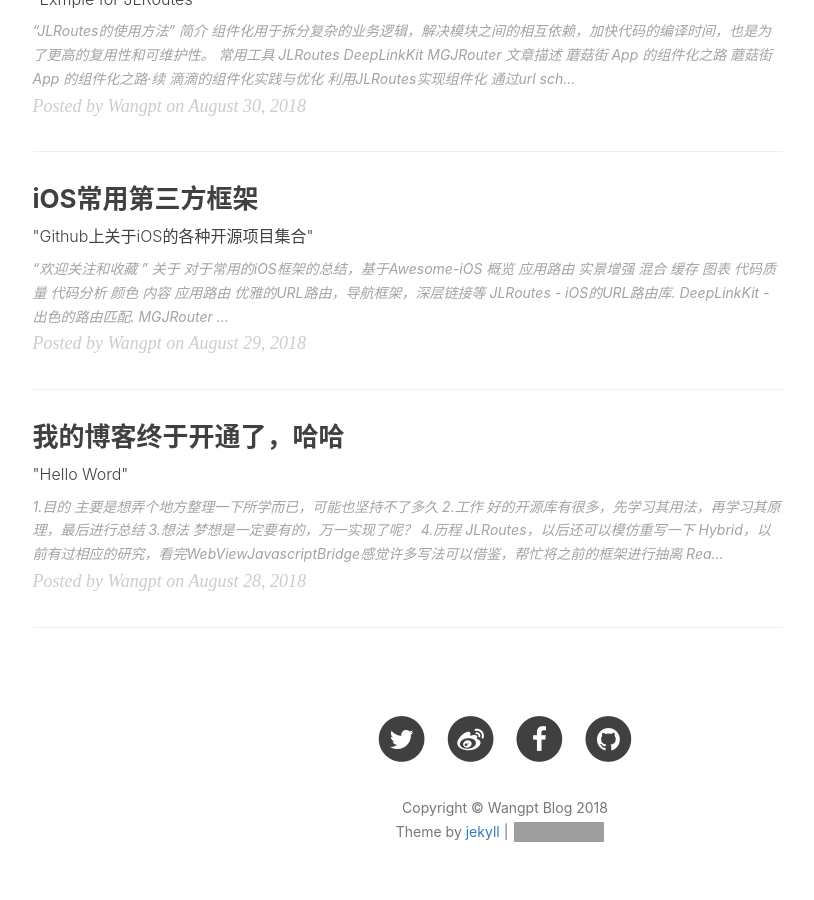
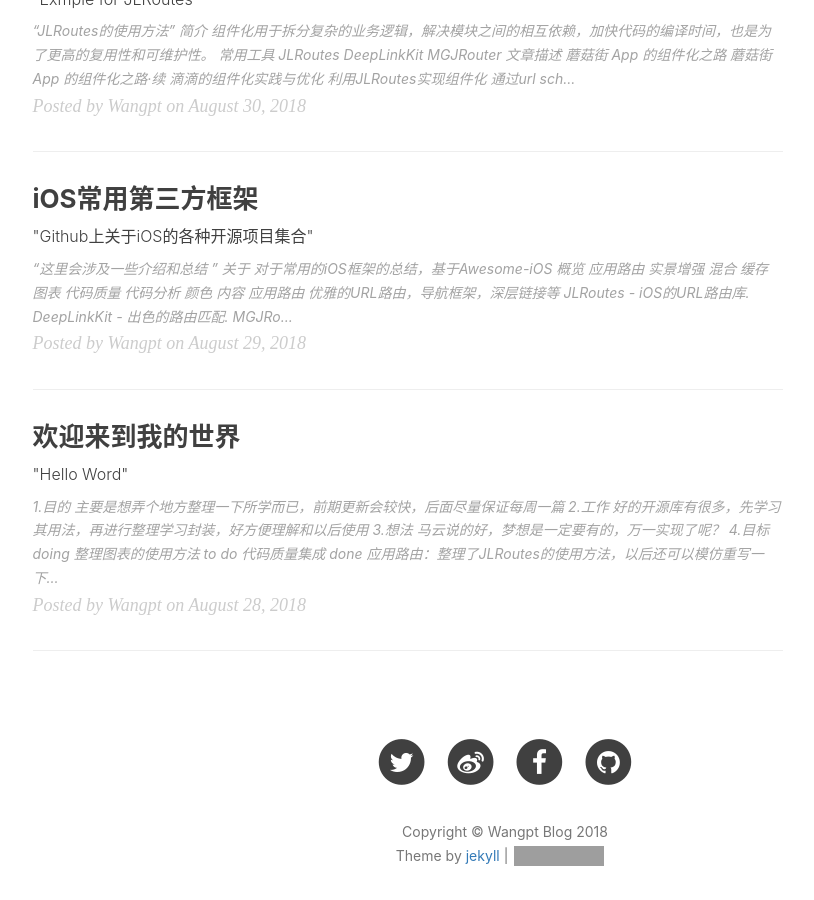
Before and after one commit to wangpt/wangpt.github.io, a Jekyll site: the page built from index.html, in a window 1280 px wide and 900 px high, scrolled down 1687 px. Shown: the whole window, without its empty margins (135-949 px from the left). Built offline with Jekyll 4.4.1, drawn with Linux system fonts in a browser that asks for light colours; nearby versions of some CDN libraries; the list of posts is cut into pages by our own code; comment, search, counter and statistics services are not loaded; some of the changed lines change nothing that is shown; grey boxes are pictures that could not be loaded.

Commit message:
change note

```diff
--- /dev/null
+++ b/_posts/2018-08-28-note-blog.markdown
@@ -0,0 +1,49 @@
+---
+layout:     post
+title:      "欢迎来到我的世界"
+subtitle:   " \"Hello Word\""
+date:       2018-08-28 12:00:00
+author:     "Wangpt"
+header-img: "img/post-bg-2015.jpg"
+catalog: true
+tags:
+    - Notes
+
+---
+
+## 1.目的
+
+*主要是想弄个地方整理一下所学而已，前期更新会较快，后面尽量保证每周一篇*
+
+
+## 2.工作
+
+*好的开源库有很多，先学习其用法，再进行整理学习封装，好方便理解和以后使用*
+
+---
+
+## 3.想法
+
+*马云说的好，梦想是一定要有的，万一实现了呢？*
+
+## 4.目标
+
+###### doing
+
+整理图表的使用方法
+
+###### to do
+
+代码质量集成
+
+###### done
+
+应用路由：整理了JLRoutes的使用方法，以后还可以模仿重写一下
+
+实景增强：了解的不多，市面上有很多相关的集成SDK，可以查看一下相关文章
+
+混合开发：（1）整理了WebViewJavascriptBridge的使用方法，许多写法可以借鉴，下一步可以将以前写的Hybrid项目完善，（2）学习了一下ReactNative，搭建了一下开发环境，没有进行深入理解，下一步要学习一下与原生进行交互，毕竟跨平台性诱惑性确实很大
+
+缓存，（1）整理了一下YYCache和PINCache的使用方法，发现了一个问题调用YY同步的接口可以进行增删改查的操作，但调用异步的姐口，数据不能完成存储，而PIN则可以正常使用，具体原因有待核实。（2）研究复习了一下线程锁的相关知识
+
+图表，整理了一下Charts和PNChart的使用方法
--- a/_posts/2018-08-28-note-mark.markdown
+++ /dev/null
@@ -1,42 +0,0 @@
----
-layout:     post
-title:      "我的博客终于开通了，哈哈"
-subtitle:   " \"Hello Word\""
-date:       2018-08-28 12:00:00
-author:     "Wangpt"
-header-img: "img/post-bg-2015.jpg"
-catalog: true
-tags:
-    - Notes
-
----
-
-## 1.目的
-
-*主要是想弄个地方整理一下所学而已，可能也坚持不了多久*
-
----
-
-## 2.工作
-
-*好的开源库有很多，先学习其用法，再学习其原理，最后进行总结*
-
----
-
-## 3.想法
-
-*梦想是一定要有的，万一实现了呢？*
-
-## 4.历程
-
-JLRoutes，以后还可以模仿重写一下
-
-Hybrid，以前有过相应的研究，看完WebViewJavascriptBridge感觉许多写法可以借鉴，帮忙将之前的框架进行抽离
-
-ReactNative，搭建了一下开发环境，没有进行深入理解，但以后有时间要学习一下与原生进行交互，毕竟跨平台性诱惑性确实很大
-
-YYCache，发现了一个问题调用同步的接口可以进行增删改查的操作，但调用异步的姐口，数据不能完成存储，难道是打开方式不对，具体原因有待核实
-
-PINCache，同步和异步接口和YYCache调用方式相同
-
-NSLock，查看了一下各种常用锁对比
--- a/_posts/2018-08-29-vendor-github.markdown
+++ b/_posts/2018-08-29-vendor-github.markdown
@@ -11,7 +11,7 @@ tags:
     - vendor
 ---
 
-> “欢迎关注和收藏 ”
+> “这里会涉及一些介绍和总结 ”
 
 
 ## 关于
@@ -66,7 +66,7 @@ tags:
 
 ### 代码质量
 
- *Quality always matters. Code checkers, memory vigilants, syntastic sugars and more.*
+ *质量总是很重要。代码检查器 内存管理检测*
 
  * [MLeaksFinder](https://github.com/Tencent/MLeaksFinder) - 查找在开发时iOS应用中的内存泄漏.
 * [FBMemoryProfiler](https://github.com/facebook/FBMemoryProfiler) - 帮助分析iOS内存使用情况的iOS工具.
```
